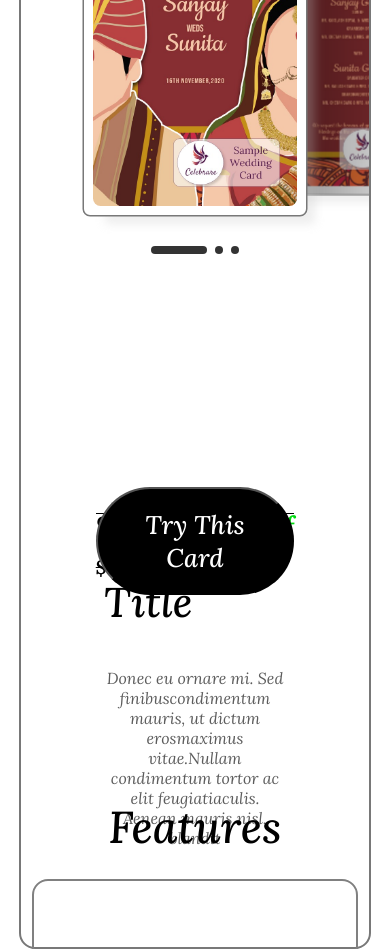
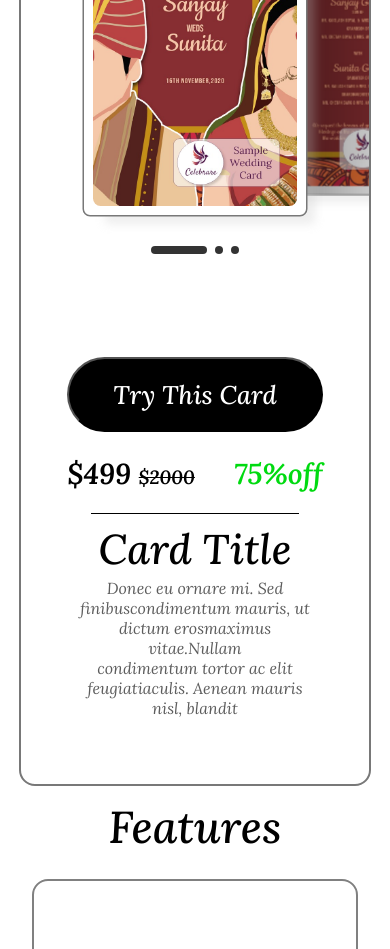
Before and after one commit to Raajprajapati/celebrare, a plain HTML site: page celebrare/index.html in a window 390 px wide. Shown: the part 434-1383 px from the top of the page. Drawn offline with nearby package versions, Linux system fonts and the light colour scheme.

Commit message:
Create style.css

```diff
--- a/celebrare/css/style.css
+++ b/celebrare/css/style.css
@@ -427,4 +427,7 @@ body {
      .home{
           margin-bottom:32rem;
      }
+    .card_details{
+         width:90%;
+    }
 }
```
